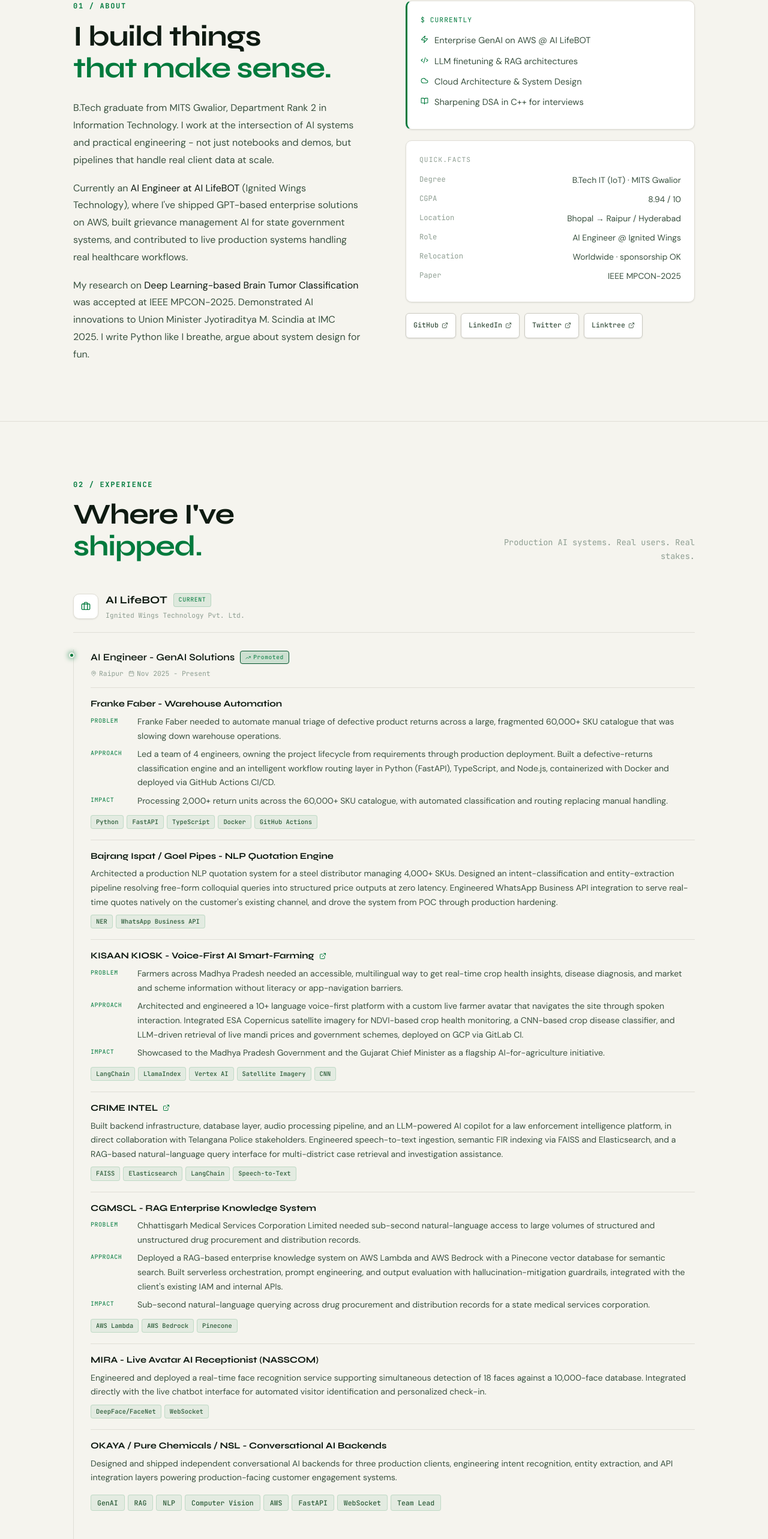
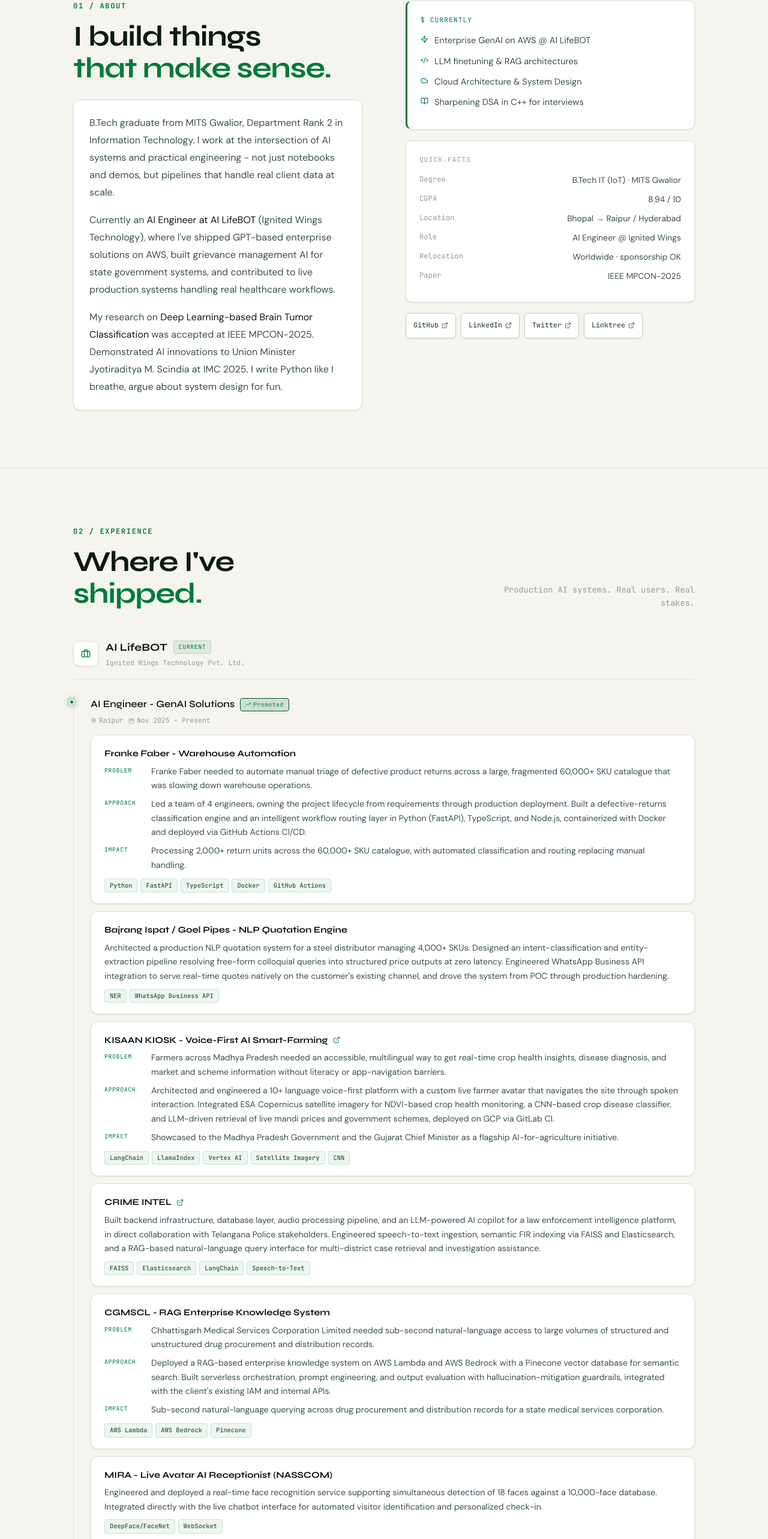
Before and after one commit to sarcasticdhruv/pro-portfolio, a React (Vite) app: page / in a window 1280 px wide. Shown: the part 896-3462 px from the top of the page at 60% size. Built offline with nearby package versions, Linux system fonts and the light colour scheme; no server answers; what marked-highlight would draw is missing.

Commit message:
White cards behind text in Experience, About, Projects and Achievements

```diff
--- a/src/components/About.tsx
+++ b/src/components/About.tsx
@@ -17,6 +17,7 @@ export default function About() {
               I build things<br />
               <span style={{ color: 'var(--accent)' }}>that make sense.</span>
             </h2>
+            <div style={{ padding: '24px 26px', background: 'var(--surface)', border: '1px solid var(--border)', borderRadius: '12px', boxShadow: 'var(--shadow-sm)' }}>
             <p style={{ color: 'var(--text-muted)', marginBottom: '18px', lineHeight: 1.8 }}>
               B.Tech graduate from MITS Gwalior, Department Rank 2 in Information Technology.
               I work at the intersection of AI systems and practical engineering - not just notebooks
@@ -32,6 +33,7 @@ export default function About() {
               accepted at IEEE MPCON-2025. Demonstrated AI innovations to Union Minister Jyotiraditya M. Scindia
               at IMC 2025. I write Python like I breathe, argue about system design for fun.
             </p>
+            </div>
           </div>
 
           <div style={{ display: 'flex', flexDirection: 'column', gap: '18px' }}>
--- a/src/components/Achievements.tsx
+++ b/src/components/Achievements.tsx
@@ -83,7 +83,7 @@ export default function Achievements() {
         <div style={{ display: 'grid', gridTemplateColumns: 'repeat(auto-fill, minmax(260px, 1fr))', gap: '18px' }}>
           {ACHIEVEMENTS.map(a => (
             <div key={a.title} style={{
-              padding: '22px', background: 'var(--bg)',
+              padding: '22px', background: 'var(--surface)',
               border: '1px solid', borderColor: a.highlight ? 'var(--accent-dim)' : 'var(--border)',
               borderRadius: '10px', position: 'relative', overflow: 'hidden',
               boxShadow: 'var(--shadow-sm)',
--- a/src/components/Experience.tsx
+++ b/src/components/Experience.tsx
@@ -158,7 +158,7 @@ export default function Experience() {
                   </div>
 
                   {role.bullets && (
-                    <ul style={{ listStyle: 'none', padding: 0, margin: '0 0 14px', display: 'flex', flexDirection: 'column', gap: '9px' }}>
+                    <ul className="exp-card" style={{ listStyle: 'none', margin: '0 0 14px', display: 'flex', flexDirection: 'column', gap: '9px' }}>
                       {role.bullets.map(b => (
                         <li key={b} style={{ display: 'flex', gap: '10px', color: 'var(--text-muted)', fontSize: '0.91rem', lineHeight: 1.7 }}>
                           <span style={{ color: 'var(--accent)', flexShrink: 0, marginTop: '2px', fontFamily: "'JetBrains Mono', monospace", fontSize: '0.82rem' }}>›</span>
@@ -169,9 +169,9 @@ export default function Experience() {
                   )}
 
                   {role.projects && (
-                    <div style={{ display: 'flex', flexDirection: 'column', gap: '18px', marginBottom: '16px' }}>
+                    <div style={{ display: 'flex', flexDirection: 'column', gap: '12px', marginBottom: '16px' }}>
                       {role.projects.map(p => (
-                        <div key={p.name} style={{ paddingTop: '14px', borderTop: '1px solid var(--border)' }}>
+                        <div key={p.name} className="exp-card">
                           <div style={{ display: 'flex', alignItems: 'center', gap: '8px', flexWrap: 'wrap', marginBottom: '6px' }}>
                             <h4 style={{ fontFamily: "'Syne', sans-serif", fontWeight: 700, fontSize: '0.93rem', color: 'var(--text)' }}>
                               {p.name}
@@ -185,7 +185,7 @@ export default function Experience() {
                           {p.caseStudy ? (
                             <div style={{ display: 'flex', flexDirection: 'column', gap: '7px', marginBottom: p.tools.length ? '11px' : 0 }}>
                               {([['problem', p.caseStudy.problem], ['approach', p.caseStudy.approach], ['impact', p.caseStudy.impact]] as const).map(([label, text]) => (
-                                <div key={label} style={{ display: 'flex', gap: '10px' }}>
+                                <div key={label} className="exp-cs-row" style={{ display: 'flex', gap: '10px' }}>
                                   <span style={{
                                     flexShrink: 0, width: '68px',
                                     fontFamily: "'JetBrains Mono', monospace", fontSize: '0.62rem',
@@ -220,7 +220,13 @@ export default function Experience() {
 
             {/* Education card */}
             <style>{`
+              .exp-card {
+                background: var(--surface); border: 1px solid var(--border);
+                border-radius: 12px; padding: 18px 22px; box-shadow: var(--shadow-sm);
+              }
               @media (max-width: 480px) {
+                .exp-card { padding: 14px 14px; }
+                .exp-cs-row { flex-direction: column; gap: 2px !important; }
                 .exp-subtitle { text-align: left !important; }
                 .exp-timeline { padding-left: 20px !important; }
                 .exp-dot { left: -28px !important; }
--- a/src/components/Projects.tsx
+++ b/src/components/Projects.tsx
@@ -113,6 +113,8 @@ export default function Projects({ github }: Props) {
           </div>
         </div>
 
+        {/* Repo list sits on a card so the backdrop grid stays out of the text */}
+        <div style={{ background: 'var(--surface)', border: '1px solid var(--border)', borderRadius: '12px', padding: '6px', boxShadow: 'var(--shadow-sm)' }}>
         {github.loading ? (
           // Reserves roughly the same height as 6 loaded RepoRows (the
           // default page size before "show more") so the GitHub API
@@ -138,6 +140,7 @@ export default function Projects({ github }: Props) {
             {otherRepos.map(repo => <RepoRow key={repo.id} repo={repo} />)}
           </div>
         )}
+        </div>
 
         {github.repos.length > 6 && (
           <button onClick={() => setShowAll(v => !v)} className="btn btn-outline" style={{ marginTop: '20px', fontSize: '0.76rem' }}>
@@ -170,7 +173,7 @@ function FeaturedCard({ project }: { project: typeof FEATURED[number] & { ghRepo
       onMouseEnter={() => setHovered(true)} onMouseLeave={() => setHovered(false)}
       style={{
         display: 'flex', flexDirection: 'column', padding: '22px',
-        background: 'var(--bg)', border: '1px solid',
+        background: 'var(--surface)', border: '1px solid',
         borderColor: hovered ? 'var(--accent-dim)' : 'var(--border)',
         borderRadius: '10px', textDecoration: 'none',
         transition: 'all 0.22s ease',
```
